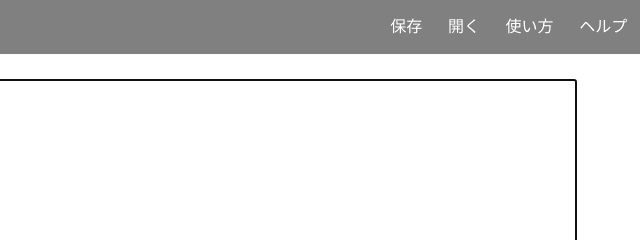
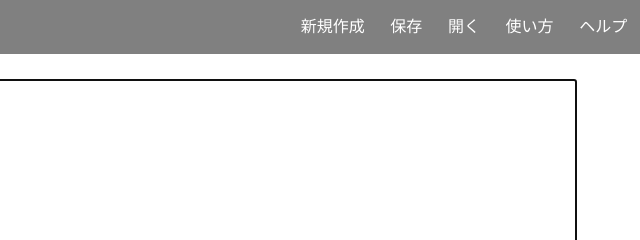
Before and after one commit to Hayao0819/web-notepad, a plain HTML site: page index.html in a window 1280 px wide. Shown: the top 240 px of the page, 640-1280 px from the left. Drawn offline with Linux system fonts and the light colour scheme.

Commit message:
[update] : 新規作成を追加

```diff
--- a/index.html
+++ b/index.html
@@ -11,6 +11,7 @@
     <header id="header">
         <ul id="bar-container">
             <li class="bar-logo">はやおのうぇぶのーとぱっど</li>
+            <li class="bar-item" onclick="clicktest()">新規作成</li>
             <li class="bar-item" onclick="clicktest()">保存</li>
             <li class="bar-item" onclick="clicktest()">開く</li>
             <li class="bar-item" onclick="clicktest()">使い方</li>
```
